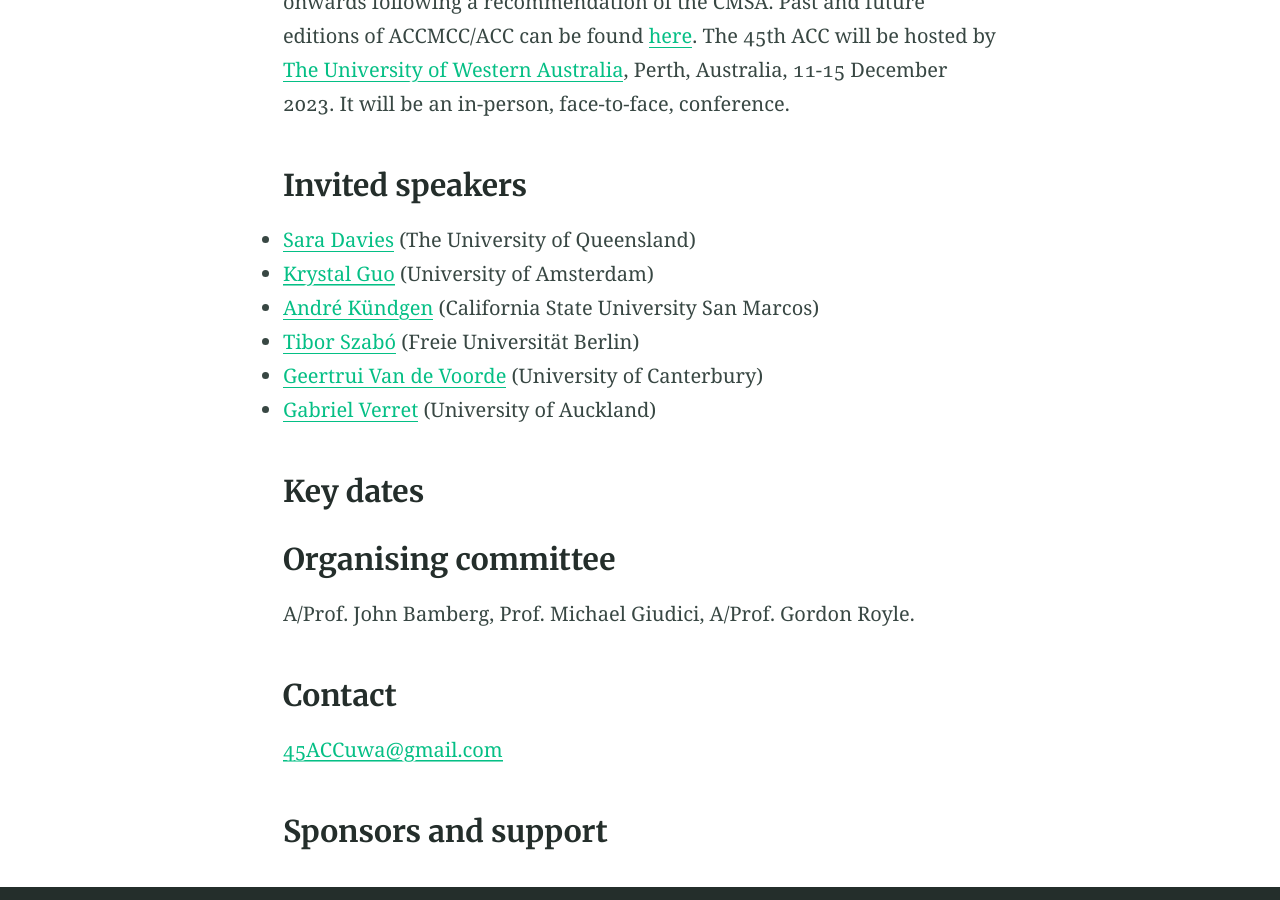
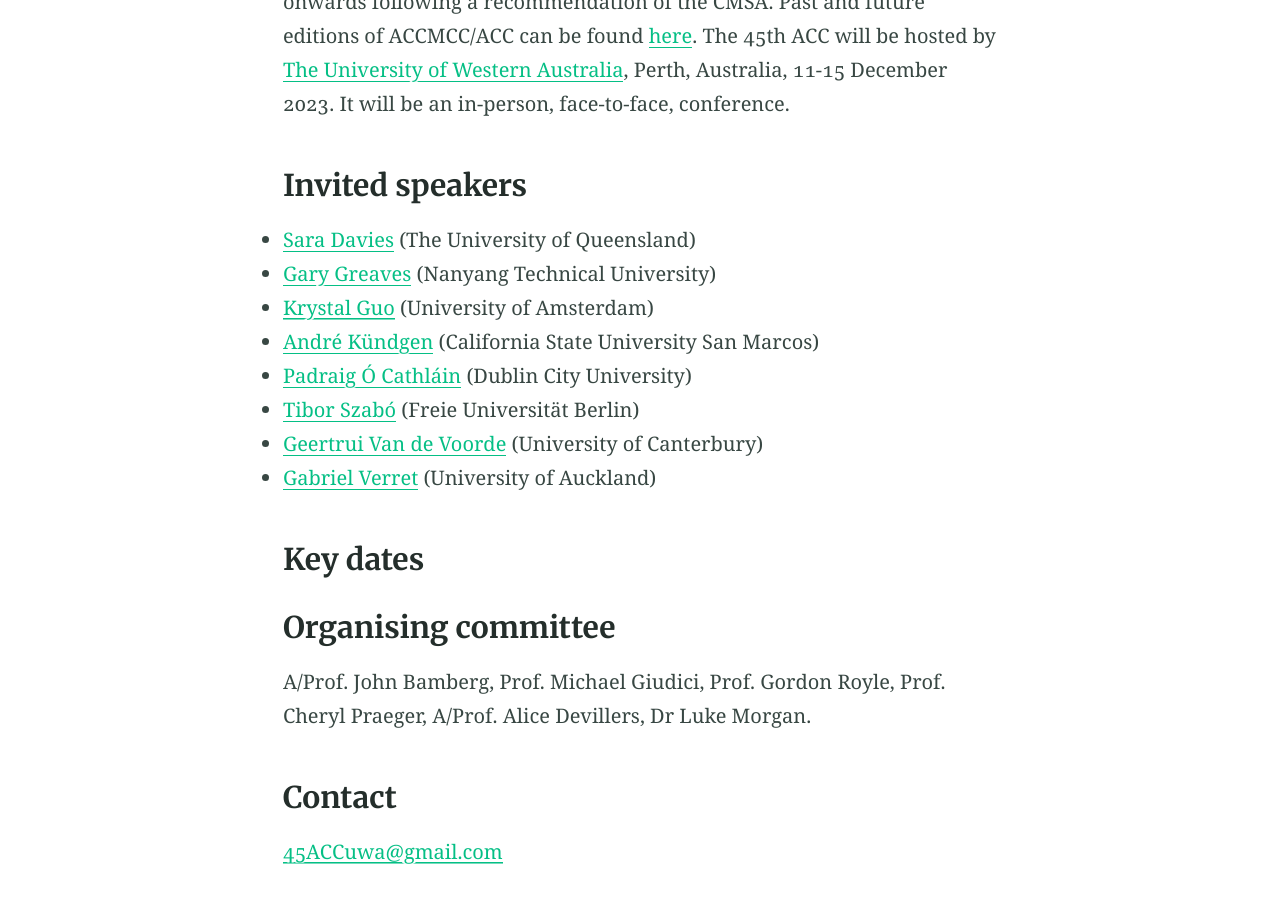
Before and after one commit to 45ACC/45ACC.github.io, a Jekyll site: the page built from index.md, in a window 1280 px wide and 900 px high, scrolled down 765 px. Built offline with Jekyll 4.4.1, drawn with Linux system fonts in a browser that asks for light colours; some of the changed text lies outside the part shown.

Commit message:
Update index.md

```diff
--- a/index.md
+++ b/index.md
@@ -16,8 +16,10 @@ The 45th ACC will be hosted by [The University of Western Australia](https://www
 ### Invited speakers
 
 - [Sara Davies](https://smp.uq.edu.au/profile/270/sara-davies) (The University of Queensland)
+- [Gary Greaves](https://personal.ntu.edu.sg/gary/) (Nanyang Technical University)
 - [Krystal Guo](https://krystalguo.com/) (University of Amsterdam)
 - [André Kündgen](https://public.csusm.edu/akundgen/) (California State University San Marcos)
+- [Padraig Ó Cathláin](https://sites.google.com/site/pocathain/) (Dublin City University)
 - [Tibor Szabó](https://page.mi.fu-berlin.de/szabo/) (Freie Universität Berlin)
 - [Geertrui Van de Voorde](https://www.math.canterbury.ac.nz/~g.voorde/) (University of Canterbury)
 - [Gabriel Verret](https://profiles.auckland.ac.nz/g-verret) (University of Auckland)
@@ -26,10 +28,15 @@ The 45th ACC will be hosted by [The University of Western Australia](https://www
 
 ### Organising committee
 
-A/Prof. John Bamberg, Prof. Michael Giudici, A/Prof. Gordon Royle.
+A/Prof. John Bamberg, Prof. Michael Giudici, Prof. Gordon Royle, Prof. Cheryl Praeger, A/Prof. Alice Devillers, Dr Luke Morgan.
 
 ### Contact
 
 [45ACCuwa@gmail.com](mailto:45ACCuwa@gmail.com)
 
 ### Sponsors and support
+
+We are very grateful for the support from the following institutions and organisations:
+- [The School of Physics, Mathematics, and Computing](https://www.uwa.edu.au/schools/Physics-Mathematics-Computing)
+- [Optiver](https://optiver.com/)
+- [The Institute of Combinatoricsand its Applications](http://the-ica.org/)
```
